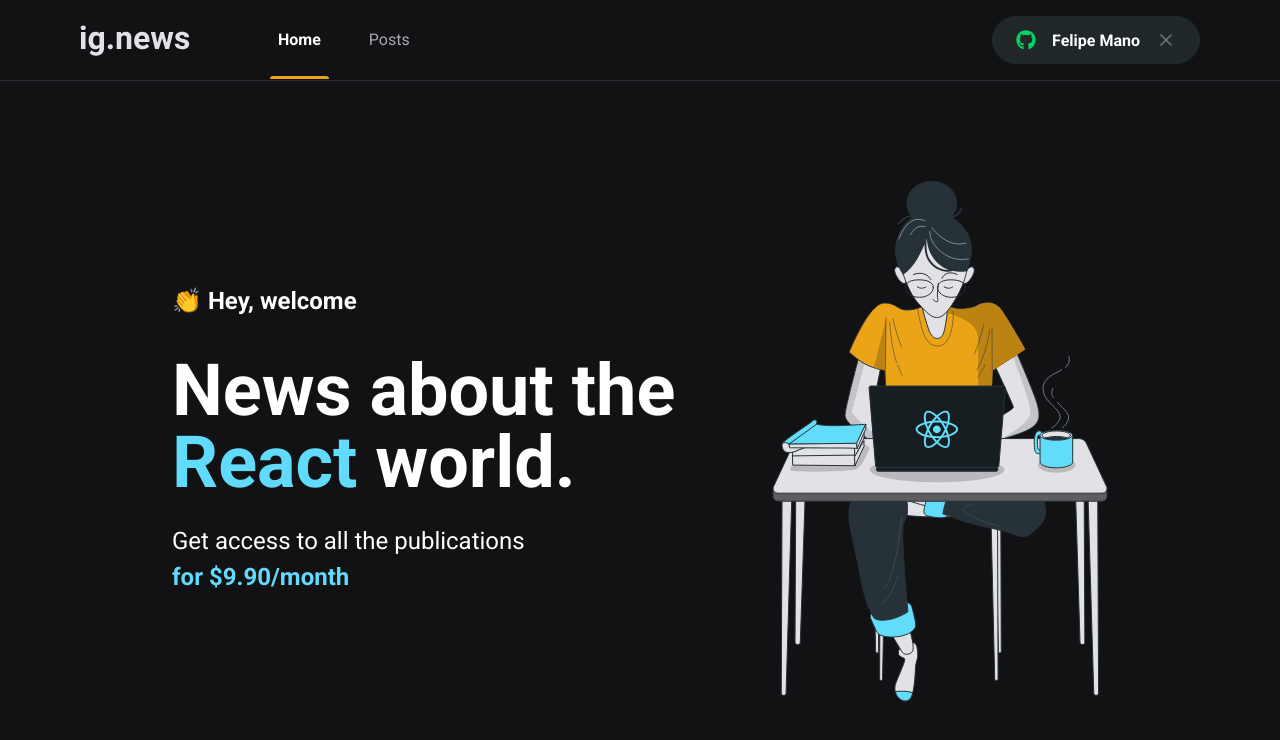
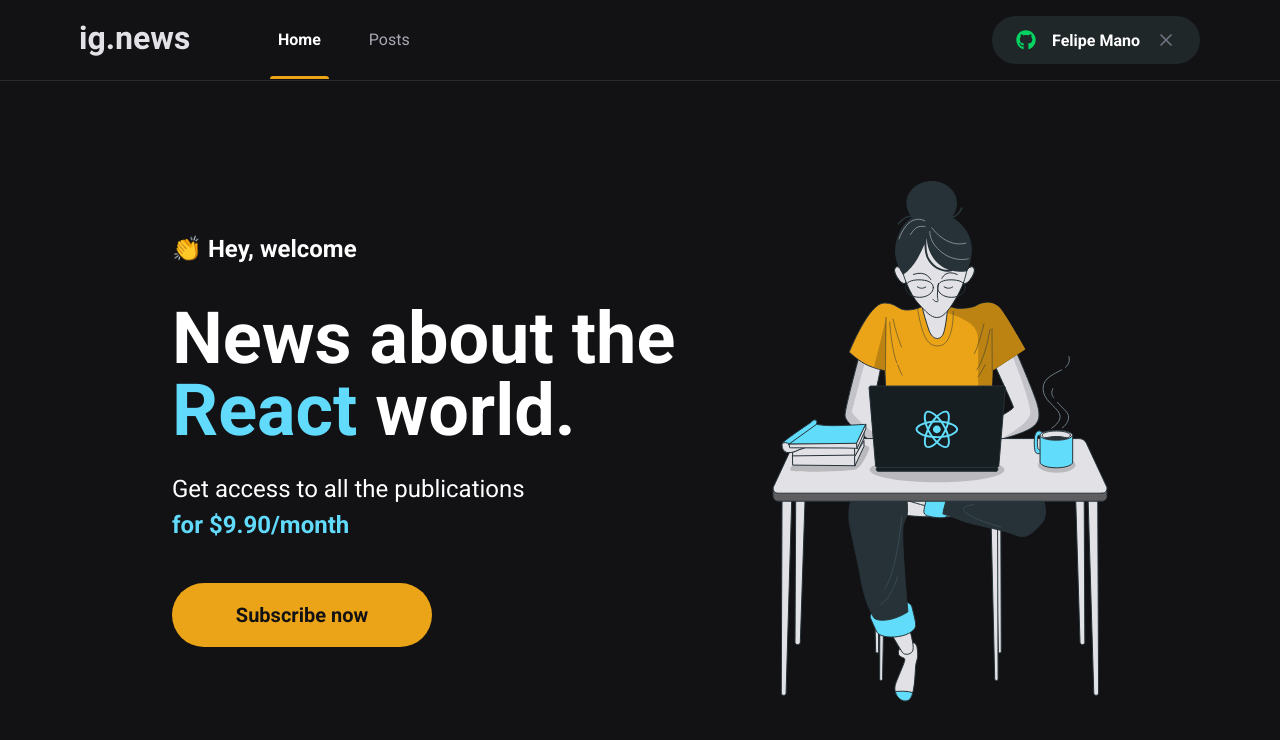
Before and after one commit to Manofgpa/ignews, a Next.js app: page / in a window 1280 px wide. Shown: the top 740 px of the page. Built offline with nearby package versions, Linux system fonts and the light colour scheme.

Commit message:
Finished home layout

```diff
--- /dev/null
+++ b/src/components/SubscribeButton/index.tsx
@@ -0,0 +1,9 @@
+import styles from './styles.module.scss'
+
+export const SubscribeButton = () => {
+  return (
+    <button type='button' className={styles.subscribeButton}>
+      Subscribe now
+    </button>
+  )
+}
--- /dev/null
+++ b/src/components/SubscribeButton/styles.module.scss
@@ -0,0 +1,20 @@
+.subscribeButton {
+ height: 4rem;
+ width: 260px;
+ border: 0;
+ border-radius: 2rem;
+ background: var(--yellow-500);
+ color: var(--gray-900);
+ font-size: 1.25rem;
+ font-weight: bold;
+
+ display: flex;
+ align-items: center;
+ justify-content: center;
+
+ transition: filter 0.2s;
+
+ &:hover {
+   filter: brightness(0.8)
+ }
+}
--- a/src/pages/home.module.scss
+++ b/src/pages/home.module.scss
@@ -38,4 +38,8 @@
       font-weight: bold;
     }
   }
+
+  button {
+    margin-top: 2.5rem;
+  }
 }
--- a/src/pages/index.tsx
+++ b/src/pages/index.tsx
@@ -1,4 +1,5 @@
 import Head from 'next/head'
+import { SubscribeButton } from '../components/SubscribeButton'
 
 import styles from './home.module.scss'
 
@@ -18,6 +19,7 @@ export default function Home() {
             Get access to all the publications <br />
             <span>for $9.90/month</span>
           </p>
+          <SubscribeButton />
         </section>
         <img src='/images/avatar.svg' alt='Girl Coding' />
       </main>
```
